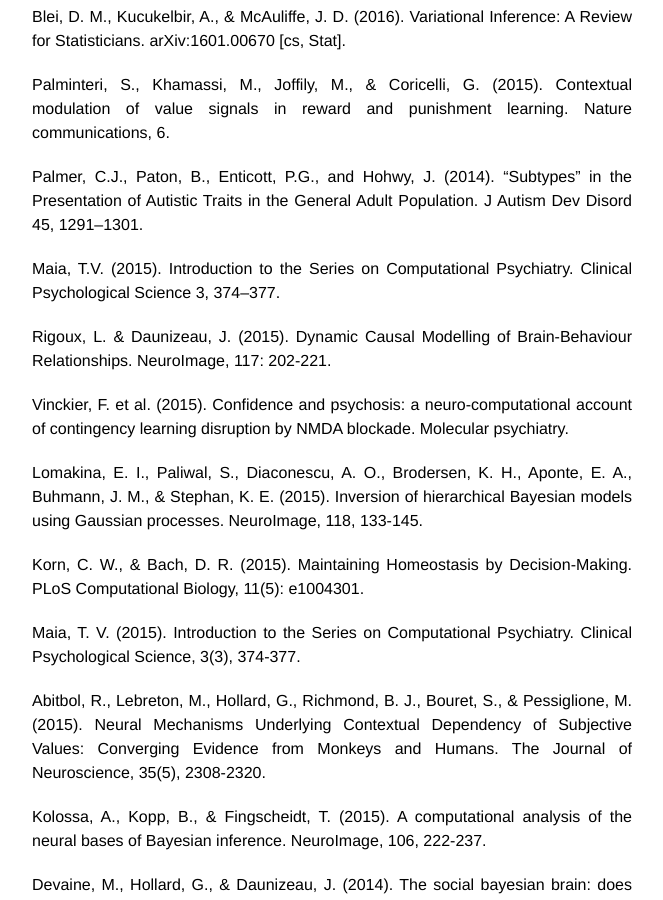
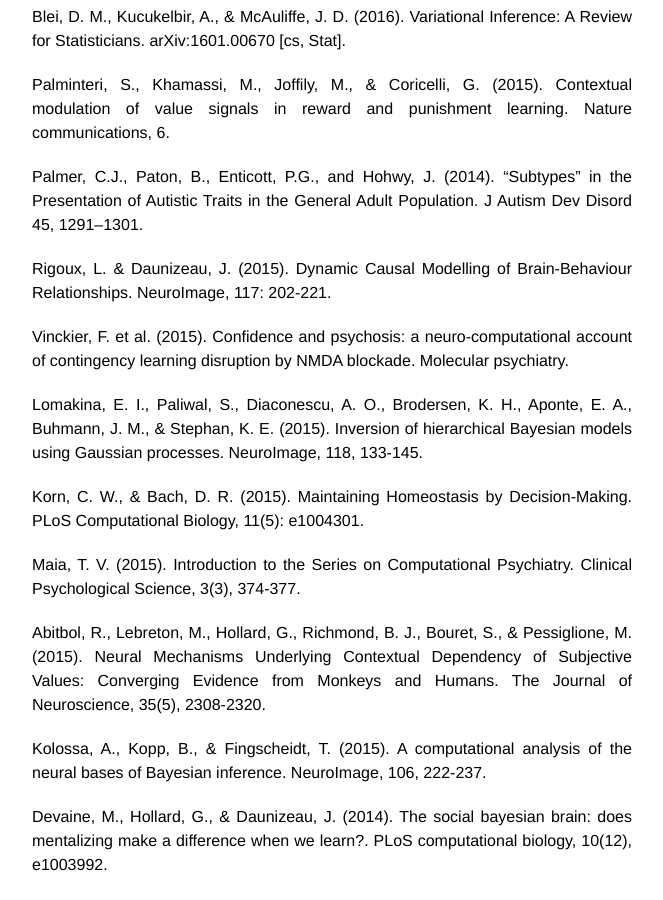
Before and after one commit to MBB-team/VBA-toolbox, a Jekyll site: the page built from references/index.html, in a window 1280 px wide and 900 px high, scrolled down 2256 px. Shown: the whole window, without its empty margins (308-971 px from the left). Built offline with Jekyll 4.4.1, drawn with Linux system fonts in a browser that asks for light colours; nearby versions of some CDN libraries.

Commit message:
Update index.html

```diff
--- a/references/index.html
+++ b/references/index.html
@@ -110,10 +110,6 @@ title: References
 </p>
 
 <p>
-  Maia, T.V. (2015). Introduction to the Series on Computational Psychiatry. Clinical Psychological Science 3, 374–377.
-</p>
-
-<p>
   Rigoux, L. & Daunizeau, J. (2015). Dynamic Causal Modelling of Brain-Behaviour Relationships. NeuroImage, 117: 202-221.
 </p>
 
```
